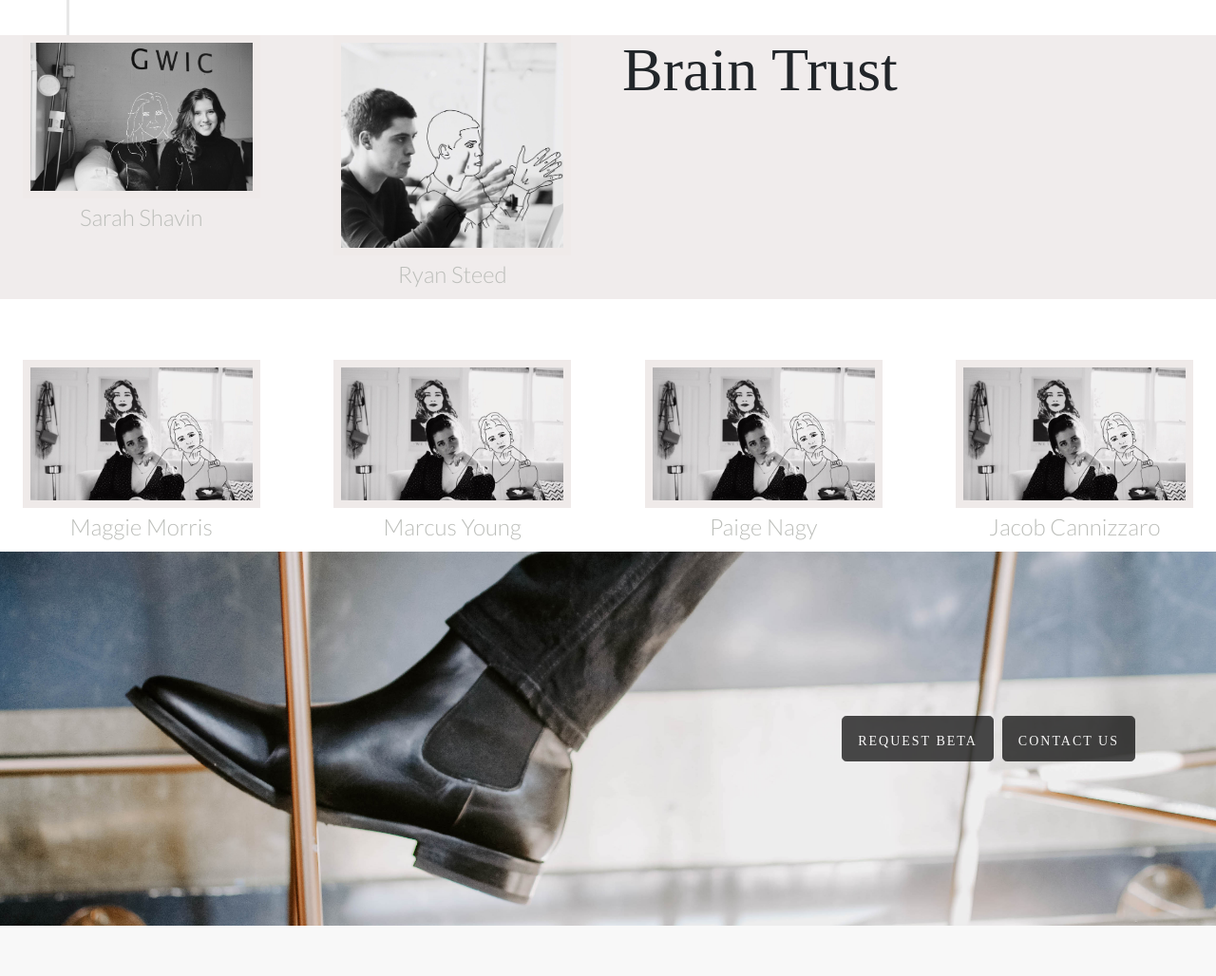
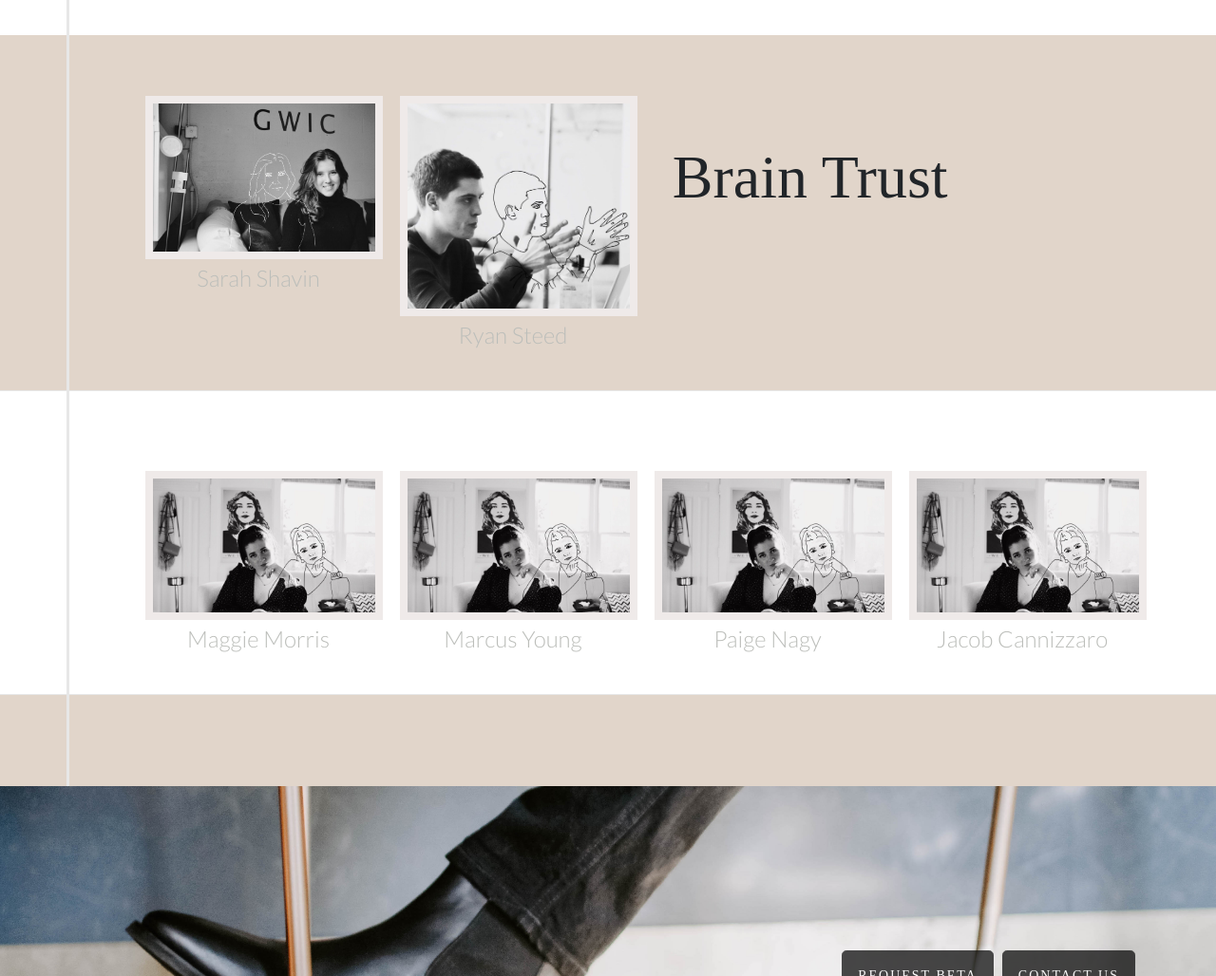
Before and after one commit to sarahshavin/sarahshavin.github.io, a website: page index.html in a window 1280 px wide. Shown: the part 1840-2868 px from the top of the page at 95% size. Drawn offline with Linux system fonts and the light colour scheme; a script that the page names is missing.

Commit message:
:construction: Adapted thumbnails

```diff
--- a/css/thumbnail-gallery.css
+++ b/css/thumbnail-gallery.css
@@ -4,10 +4,8 @@
  * Licensed under MIT (https://github.com/BlackrockDigital/startbootstrap-thumbnail-gallery/blob/master/LICENSE)
  */
 
-#thumbnail-gallery body {
-  padding-top: 54px;
-  background-color: #F0ECEC;
-
+#thumbnail-gallery #container {
+  /*background-color: #F0ECEC;*/
 }
 
 #thumbnail-gallery h1 {
@@ -16,6 +14,7 @@
   font-variant: normal;
   font-weight: 100;
   line-height: 26.4px;
+  padding-top: 15%;
   /*margin-left: 45px;*/
 }
 
@@ -24,9 +23,9 @@ min-height:100%;
 }
 
 #thumbnail-gallery #top_div {
-height:50%;
-width:100%;
-background-color:#F0ECEC;
+  height: 50%;
+  width: 100%;
+  /*background-color:#F0ECEC;*/
   margin: auto;
   text-align:center;
 }
@@ -95,5 +94,11 @@ color:#FFFFFF;
   line-height: 18.5714px;
 }
 
+#thumbnail-gallery .container {
+  padding-left: 5em;
+  padding-bottom: 2em;
+}
 
+#thumbnail-gallery #container2 {
+  padding-top: 2em;
 }
--- a/index.html
+++ b/index.html
@@ -177,10 +177,9 @@
     </div>
       <!-- /.container -->
     </section>
-
-    <section id="thumbnail-gallery">
-      <div id = "container">
-
+    <div id="thumbnail-gallery">
+    <section  class="content-section-a">
+      <div id="container" class="container container-border custom">
         <div id="top_div">
           <div class="row text-center text-lg-center">
 
@@ -188,32 +187,27 @@
               <class="d-block mb-4 h-100">
                 <img class="img" src="img/sarah.jpg" alt="Sarah" border="5">
                   <p class="vertical-text">Sarah Shavin</p>
-
-              </a>
             </div>
             <div class="col-lg-3 col-md-4 col-xs-4">
               <class="d-block mb-4 h-100">
                 <img class="img" src="img/ryan.jpg" alt="Ryan" border="5">
                   <p class="vertical-text">Ryan Steed</p>
-              </a>
             </div>
 
-            <div class="col-lg-3 col-md-4 col-xs-6">
+            <div class="col-lg-4 col-md-4 col-xs-6">
               <class="d-block mb-4 h-100">
-              <h1 class="my-4 text-center text-lg-left">Brain Trust</h1>
-
-
-              </a>
+              <h1 class="my-4 text-center text-lg-center">Brain Trust</h1>
             </div>
 
           </div>
         </div>
       </div>
+    </section>
 
+    <section class="content-section-b">
+      <div id="container2" class="container container-border custom">
         <div id="bottom_div">
           <div class="row text-center text-lg-center">
-
-
             <div class="col-lg-3 col-md-4 col-xs-6">
               <class="d-block mb-4 h-100">
                 <img class="img" src="img/maggie.jpg" alt="Maggie" border="5">
@@ -242,6 +236,11 @@
         </div>
       </div>
     </section>
+
+    <section class="content-section-a">
+      <div id="container" class="container container-border custom"></div>
+    </section>
+    </div>
 
     <aside class="banner">
 
```
Lines whose indentation alone changed are shown as unchanged.
